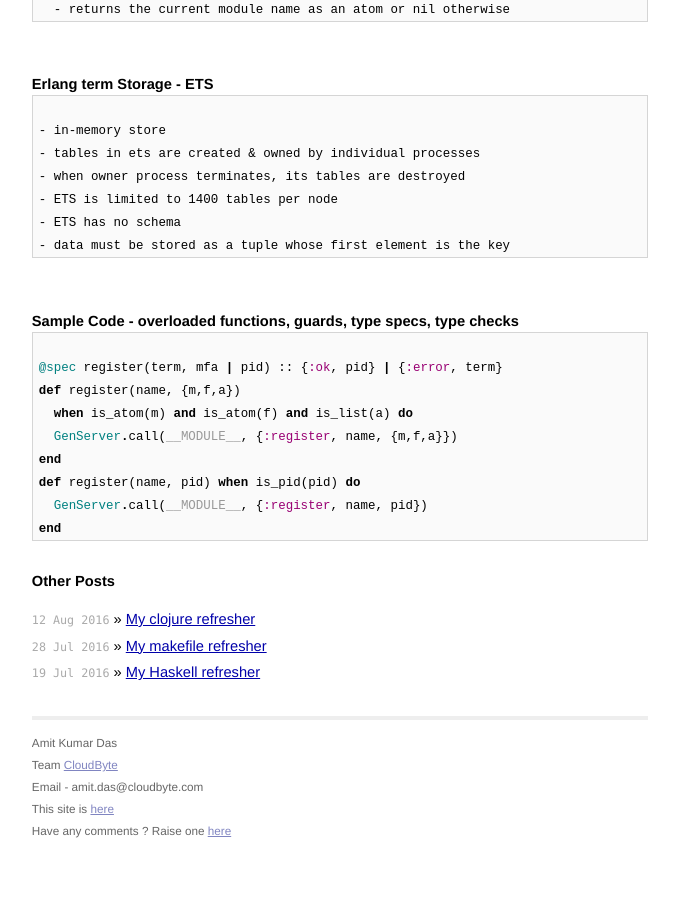
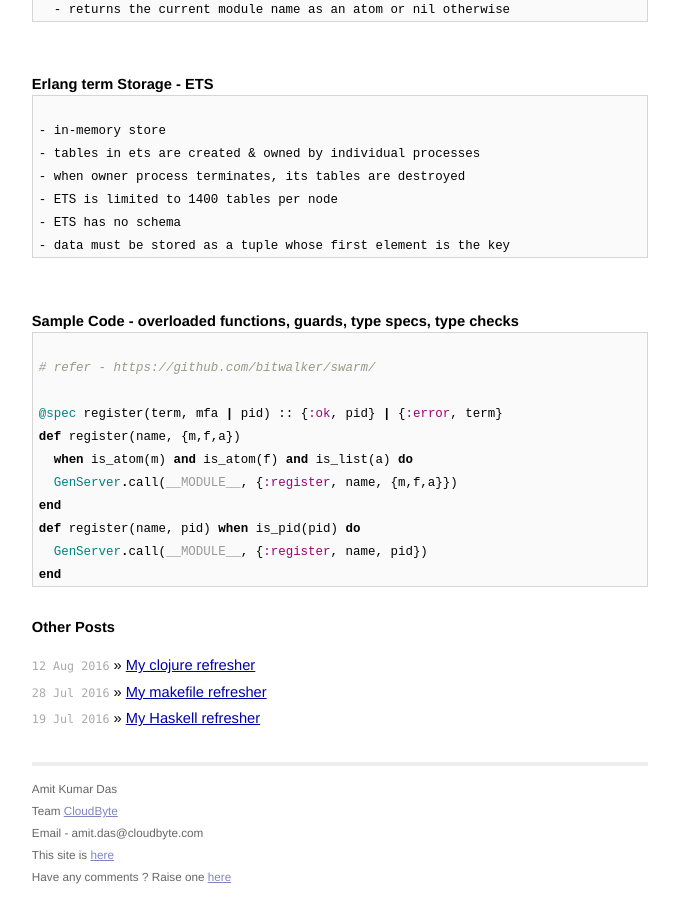
Before and after one commit to AmitKumarDas/amitkumardas.github.io, a Jekyll site: the page built from _posts/2016-02-01-learn-erlang-and-elixir.md, in a window 1280 px wide and 900 px high, scrolled down 6160 px. Shown: the whole window, without its empty margins (300-979 px from the left). Built offline with Jekyll 4.4.1, drawn with Linux system fonts in a browser that asks for light colours; before the commit the page ends 7014 px from its top, so only the background shows below that.

Commit message:
Update 2016-02-01-learn-erlang-and-elixir.md

````diff
--- a/_posts/2016-02-01-learn-erlang-and-elixir.md
+++ b/_posts/2016-02-01-learn-erlang-and-elixir.md
@@ -371,6 +371,8 @@ end
 
 ```elixir
 
+# refer - https://github.com/bitwalker/swarm/
+
 @spec register(term, mfa | pid) :: {:ok, pid} | {:error, term}
 def register(name, {m,f,a})
   when is_atom(m) and is_atom(f) and is_list(a) do
````
